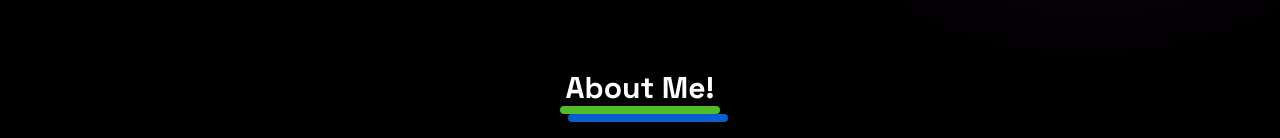
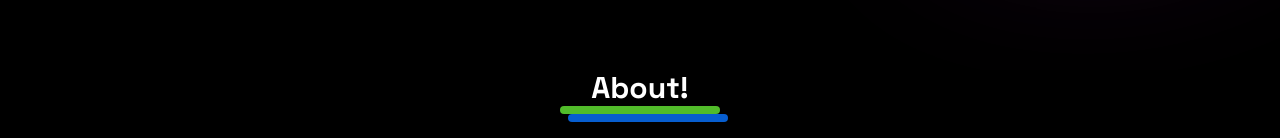
Before and after one commit to SabihMajid/my-portfolio, a Next.js app: page / in a window 1280 px wide. Shown: the part 662-800 px from the top of the page. Built offline with nearby package versions, Linux system fonts and the light colour scheme.

Commit message:
initial commit

```diff
--- a/app/(home)/component/Aboutme.tsx
+++ b/app/(home)/component/Aboutme.tsx
@@ -11,7 +11,7 @@ export default function About() {
     <section className="relative flex flex-col items-center p-8 py-10 sm:p-0 bg-black text-white">
       <div className="w-full text-center mb-8">
         <h1 className="text-4xl font-bold ">
-        <Title text='About Me!' className='flex flex-col px-10 items-center justify-center  -hue-rotate-30' />
+        <Title text='About!' className='flex flex-col px-10 items-center justify-center  -hue-rotate-30' />
             </h1>
       </div>
       <div className="flex flex-col md:flex-row items-center w-full">
--- a/app/(home)/component/Project.tsx
+++ b/app/(home)/component/Project.tsx
@@ -7,7 +7,7 @@ import { cn } from '@/lib/utils'
 import {DirectionAwareHover} from '../../../components/ui/direction-aware-hover'
 import { RiNextjsFill } from 'react-icons/ri'
 import { SiReact, SiShadcnui, SiTailwindcss, SiTypescript } from 'react-icons/si'
-import { DiJavascript } from 'react-icons/di'
+import { DiHtml5, DiJavascript } from 'react-icons/di'
 
 export default function Project() {
 
@@ -26,6 +26,13 @@ export default function Project() {
             Link: "https://react-website-lovat-five.vercel.app/",
             cover: "/Second1.png",
             background: "bg-indigo-500"
+        },
+        {
+            tittle: "Digital Clock",
+            tech: [SiTypescript,SiTailwindcss,DiJavascript,DiHtml5],
+            Link: "https://github.com/SabihMajid/Digital-Clock",
+            cover: "/image2.png",
+            background: "bg-yellow-500"
         },
         {
             tittle: "Bank frntend",
```
Also changed, not shown: public/image2.png (added), 1 other file (tests, documents, lock files or other folders).
